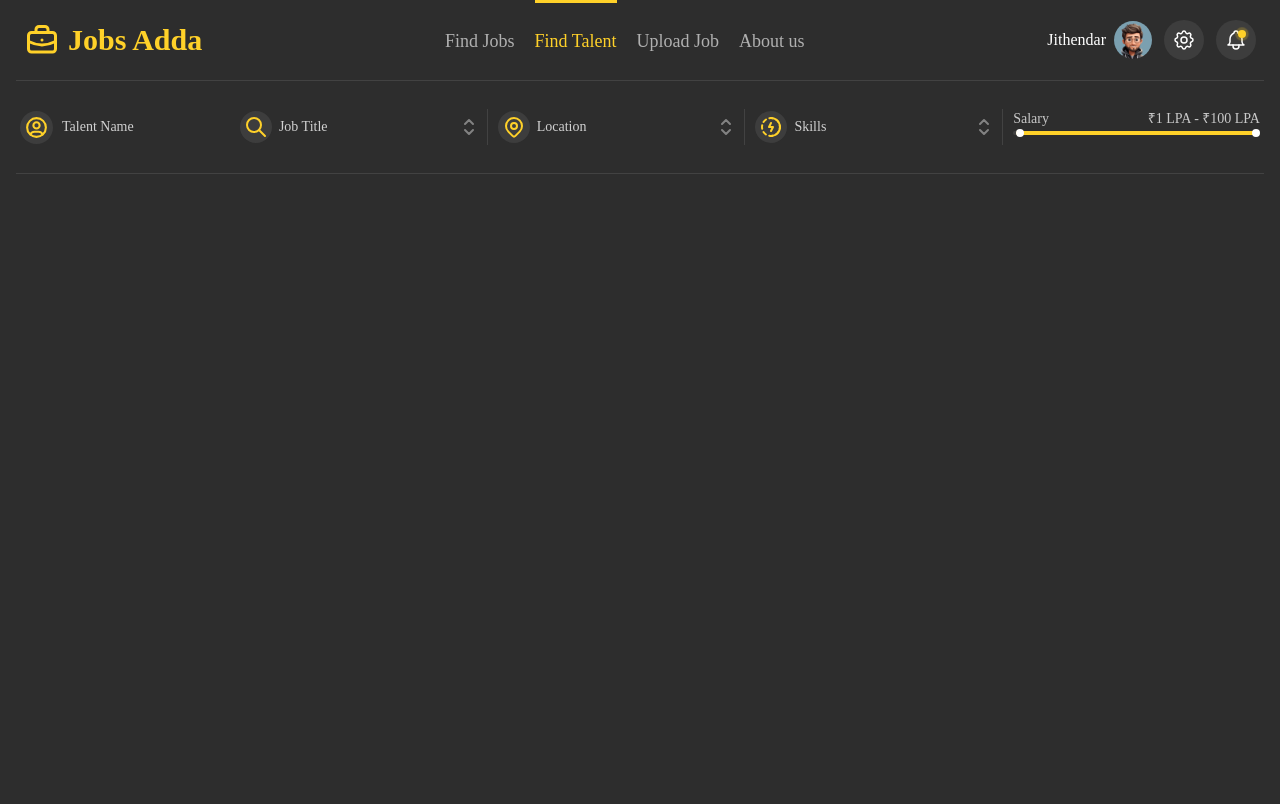
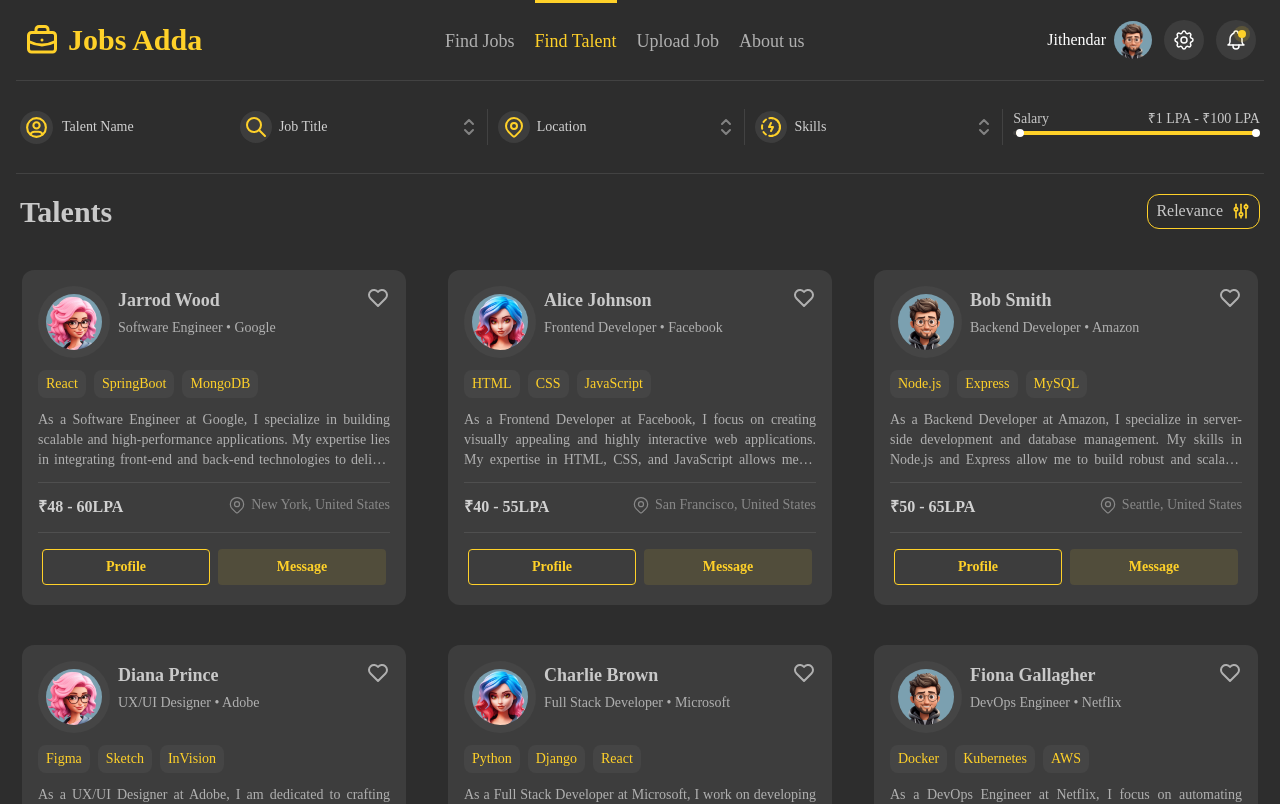
Before and after one commit to Jithendar9676/JobProtal_UI, a React (Vite) app: page /find-talent in a window 1280 px wide. Shown: the top 804 px of the page. Built offline with nearby package versions, Linux system fonts and the light colour scheme.

Commit message:
added Talent curd

```diff
--- a/src/App.jsx
+++ b/src/App.jsx
@@ -8,7 +8,8 @@ import { BrowserRouter, Route, Router, Routes } from 'react-router-dom';
 import Header from './Header/Header';
 import Footer from './Footer/Footer';
 import FindJobPage from './Pages/FindJobPage';
-import FindTalent from './Pages/FindTalent';
+import FindTalentPage from './Pages/FindTalentPage';
+import TalentProfilePage from './Pages/TalentProfilePage';
 function App() {
   const theme = createTheme({
     colors: {
@@ -29,8 +30,9 @@ function App() {
       <BrowserRouter>
        <Header/>
       <Routes>
-      <Route path='/find-talent' element={<FindTalent/>}/>
+      <Route path='/find-talent' element={<FindTalentPage/>}/>
         <Route path='/find-jobs' element={<FindJobPage/>}/>
+        <Route path='/talent-profile' element={<TalentProfilePage/>}/>
         <Route path='*' element={  <HomePage />}/>
       </Routes>
       <Footer/>
--- a/src/Data/TalentData.tsx
+++ b/src/Data/TalentData.tsx
@@ -14,7 +14,7 @@ const talents = [
       about: "As a Software Engineer at Google, I specialize in building scalable and high-performance applications. My expertise lies in integrating front-end and back-end technologies to deliver seamless user experiences. With a strong foundation in React and SpringBoot, and a focus on MongoDB for database solutions, I am passionate about leveraging the latest technologies to solve complex problems and drive innovation. My goal is to create impactful software that enhances productivity and meets user needs effectively.",
       expectedCtc: "₹48 - 60LPA",
       location: "New York, United States",
-      image:"avatar"
+      image:"avatar-7"
     },
     {
       name: "Alice Johnson",
@@ -24,7 +24,7 @@ const talents = [
       about: "As a Frontend Developer at Facebook, I focus on creating visually appealing and highly interactive web applications. My expertise in HTML, CSS, and JavaScript allows me to build responsive and user-friendly interfaces that enhance user experience. I am dedicated to staying current with the latest trends and best practices in web development to ensure optimal performance and accessibility. I thrive in collaborative environments where I can contribute to innovative projects and deliver solutions that meet user expectations.",
       expectedCtc: "₹40 - 55LPA",
       location: "San Francisco, United States",
-      image:"avatar1"
+      image:"avatar-8"
     },
     {
       name: "Bob Smith",
@@ -34,7 +34,7 @@ const talents = [
       about: "As a Backend Developer at Amazon, I specialize in server-side development and database management. My skills in Node.js and Express allow me to build robust and scalable APIs, while my experience with MySQL ensures efficient data handling and storage. I am passionate about optimizing backend processes to support high-traffic applications and improve system performance. My approach to development emphasizes reliability, security, and the ability to adapt to evolving technological demands.",
       expectedCtc: "₹50 - 65LPA",
       location: "Seattle, United States",
-      image:"avatar"
+      image:"avatar-9"
     },
     {
         name: "Diana Prince",
@@ -44,7 +44,7 @@ const talents = [
         about: "As a UX/UI Designer at Adobe, I am dedicated to crafting visually compelling and user-centric designs. My expertise in Figma, Sketch, and InVision allows me to create intuitive interfaces that enhance user experience across digital platforms. I am passionate about translating complex ideas into clean and effective designs that align with user needs and business goals. My design process involves thorough research, user testing, and iterative design to ensure the highest quality and user satisfaction.",
         expectedCtc: "₹35 - 50LPA",
         location: "Los Angeles, United States",
-        image:"avatar2"
+        image:"avatar-7"
       },
     {
       name: "Charlie Brown",
@@ -54,7 +54,7 @@ const talents = [
       about: "As a Full Stack Developer at Microsoft, I work on developing end-to-end solutions for web applications. My expertise in Python and Django for backend development, combined with React for frontend, allows me to create cohesive and high-performing applications. I am adept at managing the entire development lifecycle, from designing intuitive user interfaces to implementing robust server-side logic. My goal is to deliver comprehensive solutions that meet both user needs and business objectives.",
       expectedCtc: "₹45 - 60LPA",
       location: "Redmond, United States",
-      image:"avatar"
+      image:"avatar-8"
     },
     {
         name: "Fiona Gallagher",
@@ -64,7 +64,7 @@ const talents = [
         about: "As a DevOps Engineer at Netflix, I focus on automating infrastructure and optimizing deployment processes to support scalable applications. My expertise in Docker, Kubernetes, and AWS enables me to manage and streamline complex cloud environments efficiently. I am dedicated to improving operational efficiency and reliability through continuous integration and delivery practices. My role involves collaborating with development teams to ensure seamless deployment and maintenance of applications, enhancing overall system performance and resilience.",
         expectedCtc: "₹50 - 65LPA",
         location: "Los Gatos, United States",
-        image:"avatar1"
+        image:"avatar-9"
       },
     {
       name: "Ethan Hunt",
@@ -74,7 +74,7 @@ const talents = [
       about: "As a Data Scientist at IBM, I leverage my skills in Python, R, and machine learning to analyze complex datasets and generate actionable insights. My work involves building predictive models and data-driven solutions to support strategic decision-making and business growth. I am committed to exploring innovative techniques and methodologies to enhance data analysis and drive meaningful outcomes. My goal is to turn data into valuable information that can help organizations solve problems and seize opportunities.",
       expectedCtc: "₹55 - 70LPA",
       location: "Austin, United States",
-      image:"avatar"
+      image:"avatar-7"
     },
     {
         name: "Helen Mirren",
@@ -84,7 +84,7 @@ const talents = [
         about: "As a Mobile App Developer at Apple, I specialize in creating intuitive and high-performance iOS applications. With expertise in Swift and Xcode, I design and develop apps that offer seamless user experiences and adhere to the highest standards of quality and performance. My role involves collaborating with cross-functional teams to deliver innovative features and ensure smooth integration with Apple's ecosystem. I am passionate about leveraging the latest technologies to build apps that delight users and drive engagement.",
         expectedCtc: "₹55 - 70LPA",
         location: "Cupertino, United States",
-        image:"avatar2"
+        image:"avatar-8"
       },
       {
         name: "George Lucas",
@@ -94,7 +94,7 @@ const talents = [
         about: "As a Cybersecurity Analyst at Cisco, I focus on safeguarding organizations from cyber threats through proactive security measures. My skills in penetration testing, network security, and ethical hacking enable me to identify vulnerabilities and implement effective countermeasures. I am dedicated to protecting sensitive data and ensuring compliance with security standards. My approach involves continuous monitoring, threat analysis, and incident response to maintain robust security posture and mitigate risks in an ever-evolving threat landscape.",
         expectedCtc: "₹60 - 75LPA",
         location: "San Jose, United States",
-        image:"avatar"
+        image:"avatar-9"
       }
   ];
   const profile={
--- a/src/Find-Jobs/JobCard.jsx
+++ b/src/Find-Jobs/JobCard.jsx
@@ -3,8 +3,8 @@ import { IconBookmark, IconClockHour3, } from "@tabler/icons-react";
 
 const JobCard=(props)=>{
     return(
-        <div className=" p-5 bg-mine-shaft-900 w-72 flex flex-col gap-3 rounded-xl hover:shadow-[0_0_5px_1px_yellow] !shadow-bright-sun-400">
-            <div className="flex justify-between items-center">
+        <div className=" p-4 bg-mine-shaft-900 w-96 flex flex-col gap-3 rounded-xl hover:shadow-[0_0_5px_1px_yellow] !shadow-bright-sun-400">
+            <div className="flex justify-between">
                 <div className="flex gap-2">
                     <div className="p-2 bg-mine-shaft-800 rounded-md">
                         <img className="w-7" src={`/Icons/${props.company}.png`} alt="" />
--- /dev/null
+++ b/src/Find-Talent/TalentCard.jsx
@@ -0,0 +1,49 @@
+import { Avatar, Button, Divider, Text } from "@mantine/core";
+import { IconBookmark, IconClockHour3, IconHeart, IconMapPin, } from "@tabler/icons-react";
+import { Link } from "react-router-dom";
+
+const TalentCard=(props)=>{
+    return(
+        <div className=" p-4 bg-mine-shaft-900 w-96 flex flex-col gap-3 rounded-xl hover:shadow-[0_0_5px_1px_yellow] !shadow-bright-sun-400">
+            <div className="flex justify-between">
+                <div className="flex gap-2">
+                    <div className="p-2 bg-mine-shaft-800 rounded-full">
+                        <Avatar size={'lg'} src={`/${props.image}.png`} alt="" />
+                    </div>
+                    <div className="flex flex-col gap-1">
+                        <div className="font-semibold text-lg">{props.name}</div>
+                        <div className="text-sm text-mine-shaft-300">{props.role} &#x2022; {props.company}</div>
+                    </div>
+                </div>
+                <IconHeart className="text-mine-shaft-300 cursor-pointer"/>
+            </div>
+            <div className="flex gap-2 [&>div]:py-1 [&>div]:px-2 [&>div]:bg-mine-shaft-800 [&>div]:text-bright-sun-400 [&>div]:rounded-lg text-sm">
+            {props.topSkills.map((item,index)=><div key={index}>{item}</div>)}
+            </div>
+            <Text className="!text-sm text-justify !text-mine-shaft-300 cursor-pointer" lineClamp={3}>
+                {props.about}
+    </Text>
+        <Divider  size="xs" color="mineShaft.7" />
+
+            <div className="flex justify-between">
+                <div className="font-semibold text-mine-shaft-200" >
+                {props.expectedCtc}
+                </div>
+                <div className="flex gap-1 text-sm text-mine-shaft-400">
+                    <IconMapPin className="w-5 h-5" stroke={1.5} /> {props.location}
+                </div>
+            </div>
+            <Divider  size="xs" color="mineShaft.7" />
+            <div className="flex [&>*]:w-1/2 [&>*]:p-1 ">
+                <Link to="/talent-profile ">
+                <Button color="brightSun.4"  variant="outline" fullWidth>Profile</Button>
+                </Link>
+                <div>
+                <Button color="brightSun.4" variant="light" fullWidth>Message</Button>
+                </div>
+            </div>
+        </div>
+    )
+}
+
+export default TalentCard;
--- /dev/null
+++ b/src/Find-Talent/Talents.jsx
@@ -0,0 +1,24 @@
+import { talents } from "../Data/TalentData";
+import Sort from "../Find-Jobs/Sort";
+import TalentCard from "./TalentCard";
+
+const Talents=()=>{
+    return(
+<div className="p-5">
+    <div className="flex justify-between">
+     <div className="text-3xl font-semibold">Talents</div>
+     <div>
+        <Sort/>
+     </div>
+
+    </div>
+    <div className="mt-10 flex flex-wrap gap-10 justify-evenly">
+  {talents.map((item,index)=><TalentCard key={index} {...item}/>)}
+
+    </div>
+
+</div>
+    )
+}
+
+export default Talents;
--- a/src/Pages/FindTalent.jsx
+++ b/src/Pages/FindTalentPage.jsx
@@ -1,15 +1,17 @@
 import { Divider } from "@mantine/core";
 import SearchBar from "../Find-Talent/SearchBar";
+import Talents from "../Find-Talent/Talents";
 
-const FindTalent=()=>{
+const FindTalentPage=()=>{
     return(
         <div className="min-h-[100vh] bg-mine-shaft-950 font-['poppies']">
         <Divider  size="xs" mx='md' />
         <SearchBar/>
         <Divider  size="xs" mx='md' />
+        <Talents/>
 
     </div>
     )
 }
 
-export default FindTalent;
+export default FindTalentPage;
--- /dev/null
+++ b/src/Pages/TalentProfilePage.jsx
@@ -0,0 +1,18 @@
+import { Button, Divider } from "@mantine/core";
+import { IconArrowLeft } from "@tabler/icons-react";
+import { Link } from "react-router-dom";
+import Profile from "../TalentProfile/Profile";
+
+const TalentProfilePage = () =>{
+    return(
+<div className="min-h-[100vh] bg-mine-shaft-950 font-['poppies'] p-4">
+        <Divider  size="xs" />
+        <Link className="my-2 inline-block" to="/find-talent">
+                <Button leftSection={<IconArrowLeft size={20}/>} color="brightSun.4"  variant="light" >Back</Button>
+                </Link>
+                <Divider  size="xs" />
+                <Profile/>
+    </div>
+    );
+}
+export default TalentProfilePage;
--- /dev/null
+++ b/src/TalentProfile/Profile.jsx
@@ -0,0 +1,16 @@
+const Profile =()=>{
+    return(
+<div className="w-2/3 ">
+<div className="relative" >
+    <img className="rounded-t-2xl" src="/Profile/banner.jpg" alt="" />
+    <img className="w-48 h-48 rounded-full border-8  border-mine-shaft-950 -bottom-1/3 absolute left-3" src="/avatar-9.png" alt="" />
+</div>
+<div>
+    <div></div>
+</div>
+
+</div>
+    )
+}
+
+export default Profile;
```
Also changed, not shown: public/Profile/banner.jpg (added).
